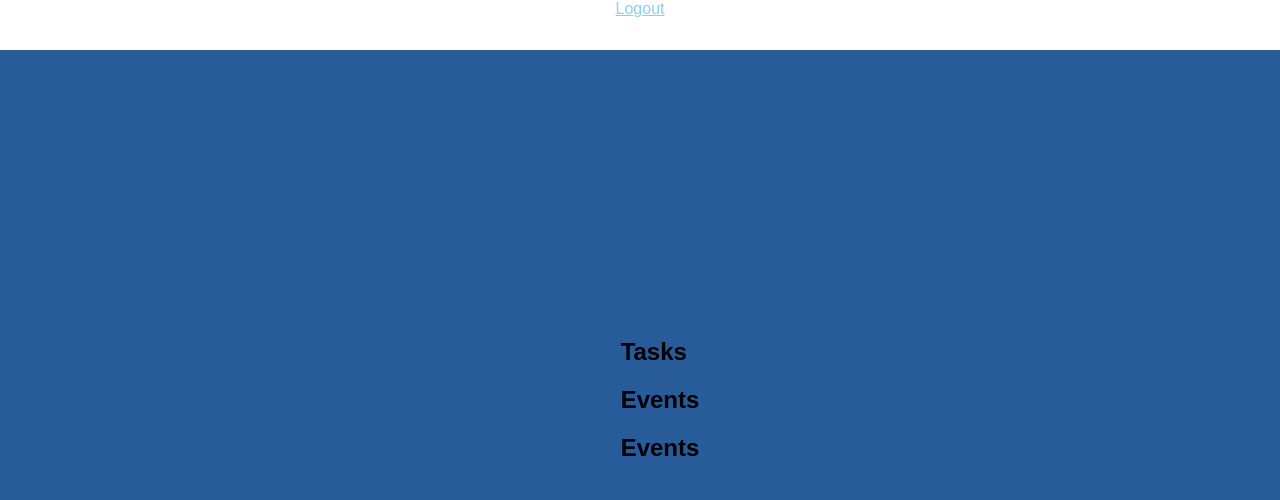
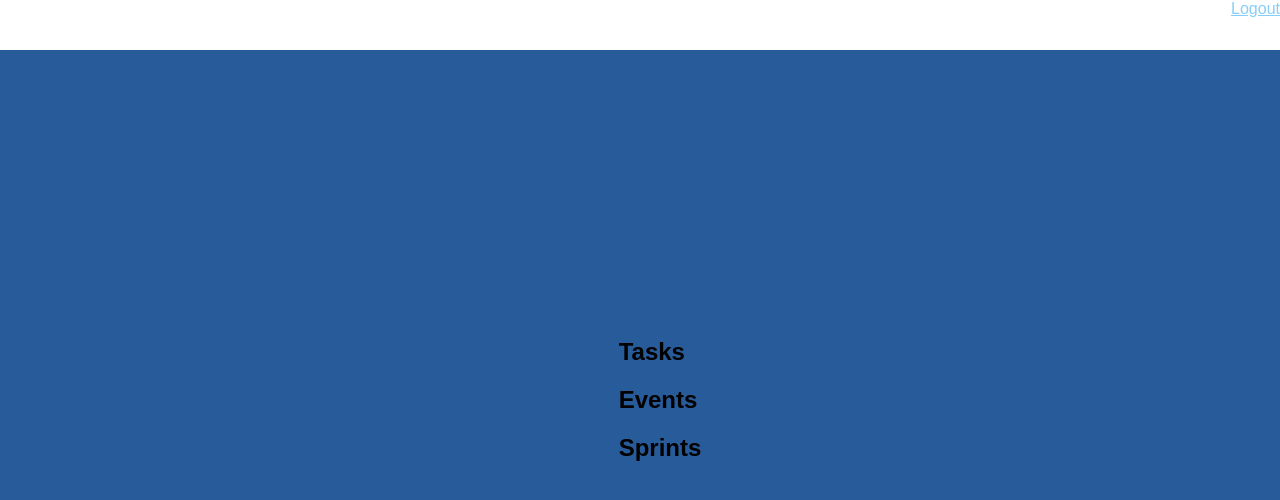
Before and after one commit to EricsenSemedo/project_manager_pro, a PHP site: page /project_manager_pro/project_view.php?id=1 in a window 1280 px wide. Shown: the top 500 px of the page. Run offline with PHP 8.4, Linux system fonts and the light colour scheme; the visitor is signed in with stand-in values (Sample User, id 1); data that the repository does not hold is empty.

Commit message:
minor improvements

```diff
--- a/css/style.css
+++ b/css/style.css
@@ -73,6 +73,13 @@ header {
     display: flex; /* Set up flexbox */
     justify-content: center; /* Center items horizontally */
     background-color: white;
+    display: flex;
+    flex-direction: row;
+    justify-content: space-between;
+}
+
+.right-element {
+    margin-left: auto;
 }
 
 .app-title {
--- a/project_view.php
+++ b/project_view.php
@@ -73,7 +73,7 @@
     <BODY>
         <header>
             <h1><?php echo $projectDetails["title"]; ?></h1>
-            <a class="logout-button" href="logout.php">Logout</a>
+            <a class="logout-button right-element" href="logout.php">Logout</a>
         </header>
 
         <main>
@@ -99,7 +99,7 @@
                 </ul>
 
                 <ul class="khanban-column">
-                    <h2>Events</h2>
+                    <h2>Sprints</h2>
                     <?php foreach ($associatedSprints as $sprint): ?>
                         <li class="khanban-card">
                             <a href="project_sprints.php?id=<?= $sprint["id"] ?>"><h3><?php echo $sprint["title"]; ?></h3></a>
```
